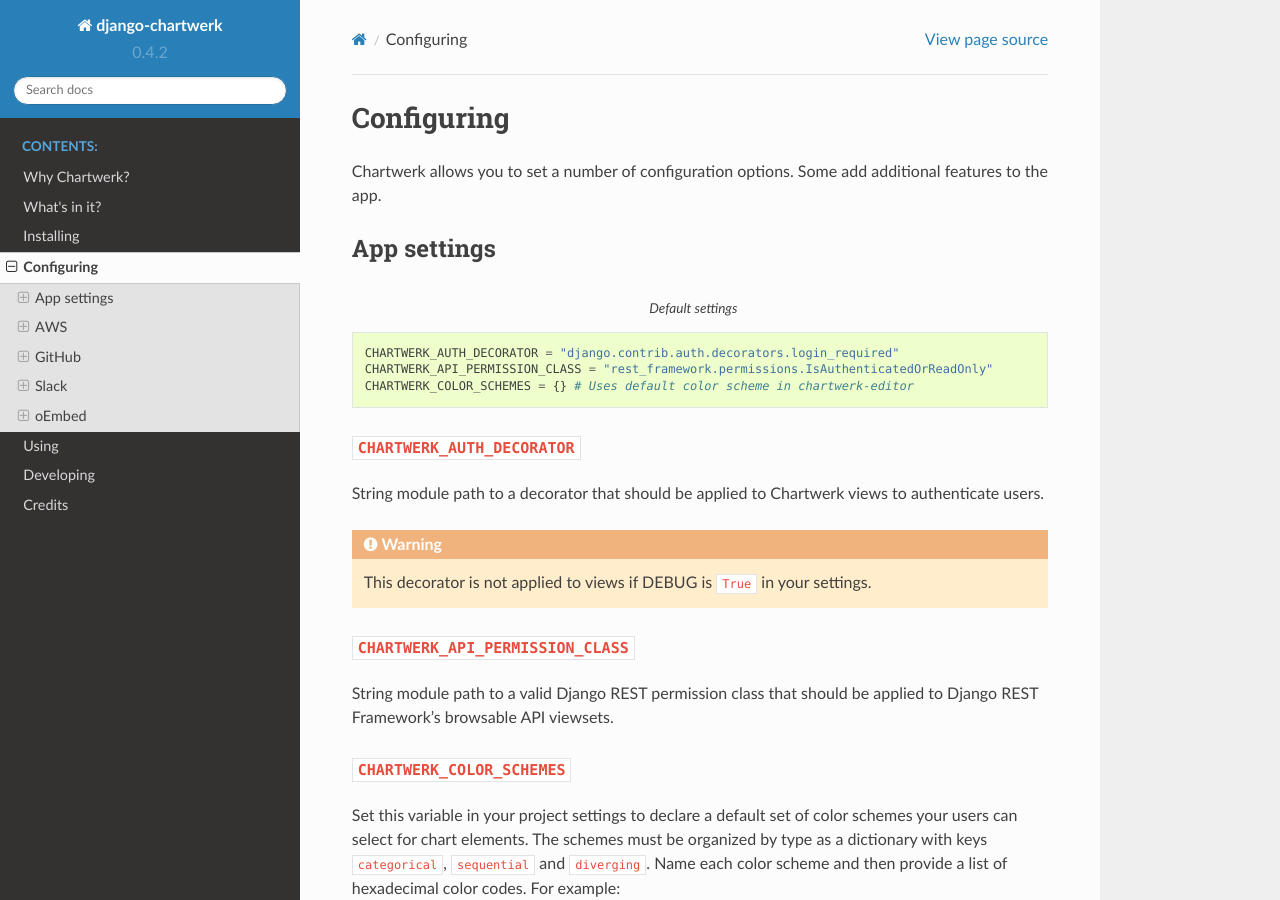
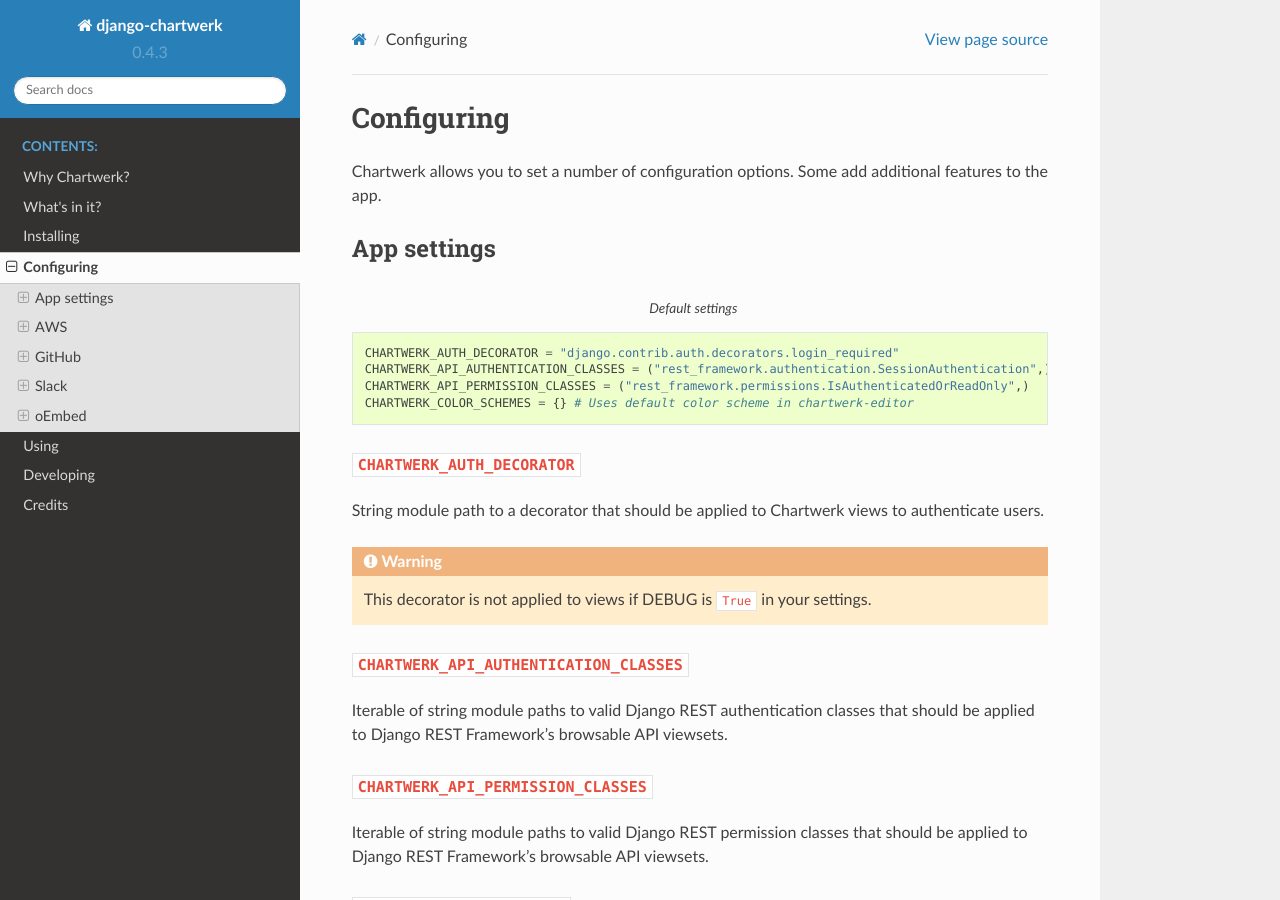
Before and after one commit to DallasMorningNews/django-chartwerk, a Sphinx documentation site: the page built from docs/configuring.rst, in a window 1280 px wide and 900 px high. Built offline with Sphinx 7.4.7 and the Read the Docs theme 2.0.0, drawn with Linux system fonts in a browser that asks for light colours.

Commit message:
Adds API auth class config. Closes #39. Rolls 0.4.3

```diff
--- a/docs/conf.py
+++ b/docs/conf.py
@@ -59,9 +59,9 @@
 # built documents.
 #
 # The short X.Y version.
-version = u'0.4.2'
+version = u'0.4.3'
 # The full version, including alpha/beta/rc tags.
-release = u'0.4.2'
+release = u'0.4.3'
 
 # The language for content autogenerated by Sphinx. Refer to documentation
 # for a list of supported languages.
--- a/docs/configuring.rst
+++ b/docs/configuring.rst
@@ -13,7 +13,8 @@
   :caption: Default settings
 
   CHARTWERK_AUTH_DECORATOR = "django.contrib.auth.decorators.login_required"
-  CHARTWERK_API_PERMISSION_CLASS = "rest_framework.permissions.IsAuthenticatedOrReadOnly"
+  CHARTWERK_API_AUTHENTICATION_CLASSES = ("rest_framework.authentication.SessionAuthentication",)
+  CHARTWERK_API_PERMISSION_CLASSES = ("rest_framework.permissions.IsAuthenticatedOrReadOnly",)
   CHARTWERK_COLOR_SCHEMES = {} # Uses default color scheme in chartwerk-editor
 
 :code:`CHARTWERK_AUTH_DECORATOR`
@@ -25,10 +26,15 @@
 
   This decorator is not applied to views if DEBUG is :code:`True` in your settings.
 
-:code:`CHARTWERK_API_PERMISSION_CLASS`
+:code:`CHARTWERK_API_AUTHENTICATION_CLASSES`
 ^^^^^^^^^^^^^^^^^^^^^^^^^^^^^^^^^^^^^^
 
-String module path to a valid Django REST permission class that should be applied to Django REST Framework's browsable API viewsets.
+Iterable of string module paths to valid Django REST authentication classes that should be applied to Django REST Framework's browsable API viewsets.
+
+:code:`CHARTWERK_API_PERMISSION_CLASSES`
+^^^^^^^^^^^^^^^^^^^^^^^^^^^^^^^^^^^^^^
+
+Iterable of string module paths to valid Django REST permission classes that should be applied to Django REST Framework's browsable API viewsets.
 
 :code:`CHARTWERK_COLOR_SCHEMES`
 ^^^^^^^^^^^^^^^^^^^^^^^^^^^^^^^
--- a/setup.py
+++ b/setup.py
@@ -5,7 +5,7 @@
 
 REPO_URL = 'https://github.com/DallasMorningNews/django-chartwerk/'
 
-PYPI_VERSION = '0.4.2'
+PYPI_VERSION = '0.4.3'
 
 with open(os.path.join(os.path.dirname(__file__), 'README.rst')) as readme:
     README = readme.read()
```
Also changed, not shown: 2 other files.
